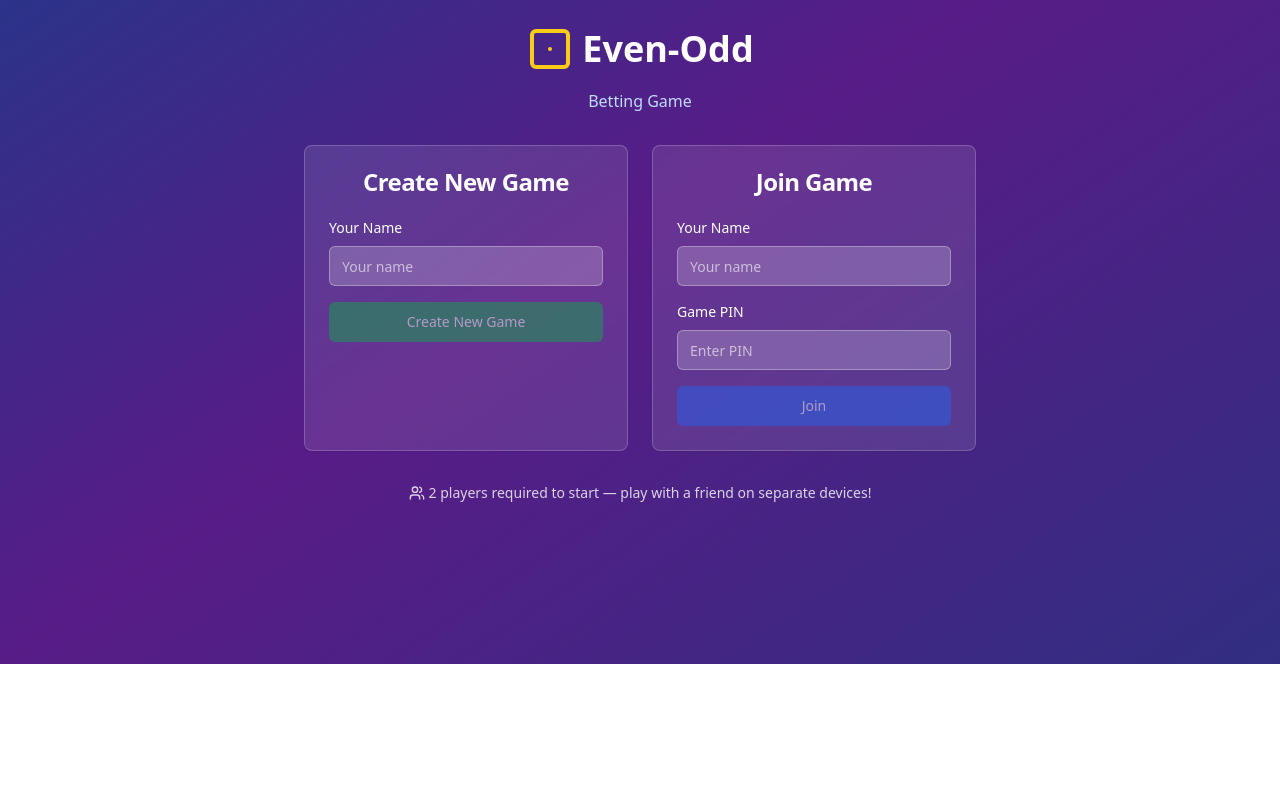
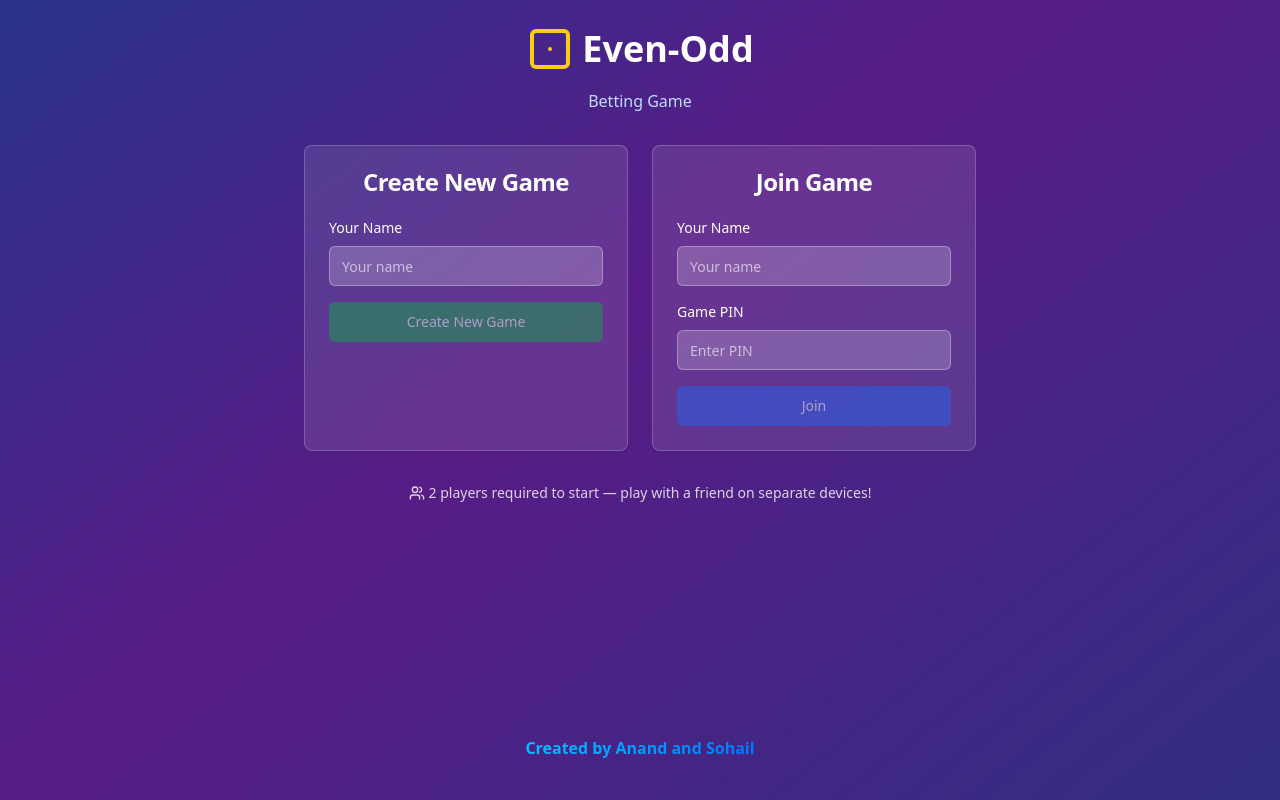
Before and after one commit to anand-ventrapati/even-odd-game-cm-d-boys, a React (Vite) app: page / in a window 1280 px wide. Shown: the part 208-1008 px from the top of the page. Before the commit the page ends 872 px from the top, so only its background shows below. Built offline with nearby package versions, Linux system fonts and the light colour scheme.

Commit message:
Add credits and Instagram link to home page
Adds "Created by Anand and Sohail" to the home page and links to Instagram on click.

```diff
--- a/src/pages/Index.tsx
+++ b/src/pages/Index.tsx
@@ -1,3 +1,4 @@
+
 import { useState } from 'react';
 import GameLobby from '@/components/GameLobby';
 import GameBoard from '@/components/GameBoard';
@@ -28,7 +29,7 @@ const Index = () => {
   };
 
   return (
-    <div className="min-h-screen bg-gradient-to-br from-blue-900 via-purple-900 to-indigo-900">
+    <div className="min-h-screen bg-gradient-to-br from-blue-900 via-purple-900 to-indigo-900 flex flex-col">
       {gameState.gamePhase === 'lobby' ? (
         <>
           {/* Top bar with How to play */}
@@ -43,6 +44,23 @@ const Index = () => {
             <GameHowToPlayModal open={howToOpen} onOpenChange={setHowToOpen} />
           </div>
           <GameLobby onGameStart={updateGameState} />
+          {/* Credits at the bottom of home page */}
+          <div className="w-full flex flex-col items-center mt-8 pb-8">
+            <a
+              href="https://instagram.com/"
+              target="_blank"
+              rel="noopener noreferrer"
+              className="font-semibold text-base mt-8 px-4 py-2 rounded transition hover:opacity-80 hover:scale-105"
+              style={{
+                background: "linear-gradient(to right, #00c6ff, #0072ff)",
+                WebkitBackgroundClip: "text",
+                WebkitTextFillColor: "transparent",
+                cursor: "pointer"
+              }}
+            >
+              Created by Anand and Sohail
+            </a>
+          </div>
         </>
       ) : (
         <GameBoard
```
